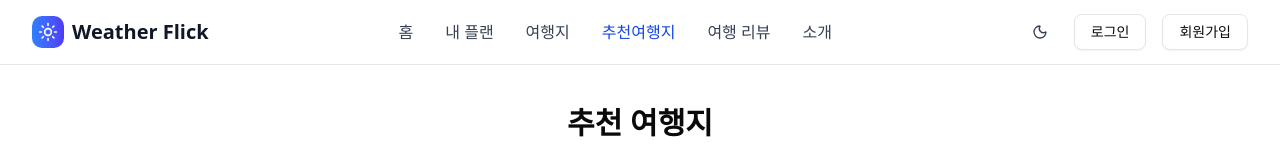
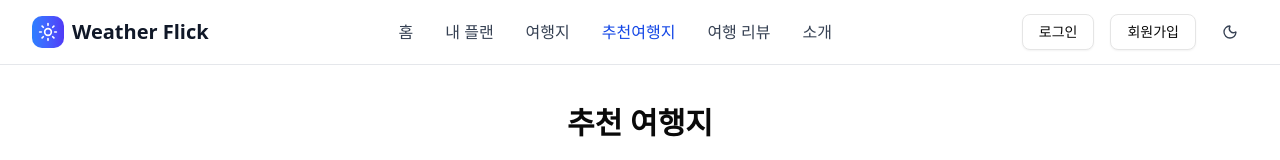
Before and after one commit to aicc6/weather-flick-front, a React (Vite) app: page /recommend in a window 1280 px wide. Shown: the top 160 px of the page. Built offline with nearby package versions, Linux system fonts and the light colour scheme; no server answers.

Commit message:
moon sun 임포트 합침

```diff
--- a/src/components/layouts/default-layout/header.jsx
+++ b/src/components/layouts/default-layout/header.jsx
@@ -6,8 +6,7 @@
  */
 import { Link } from 'react-router-dom'
 import { Button } from '@/components/ui/button'
-import { Sun } from 'lucide-react'
-import { Moon } from 'lucide-react'
+import { Sun, Moon } from 'lucide-react'
 import { useEffect, useState } from 'react'
 
 export function Header() {
@@ -95,6 +94,12 @@ export function Header() {
           </nav>
 
           <div className="flex items-center space-x-4">
+            <Button variant="outline" asChild>
+              <Link to="/login">로그인</Link>
+            </Button>
+            <Button asChild variant="outline">
+              <Link to="/sign-up">회원가입</Link>
+            </Button>
             <Button
               variant="ghost"
               size="icon"
@@ -107,12 +112,6 @@ export function Header() {
                 <Moon className="h-5 w-5 text-gray-700 dark:text-gray-200" />
               )}
             </Button>
-            <Button variant="outline" asChild>
-              <Link to="/login">로그인</Link>
-            </Button>
-            <Button asChild variant="outline">
-              <Link to="/sign-up">회원가입</Link>
-            </Button>
           </div>
         </div>
       </div>
--- a/src/components/ui/toggle.jsx
+++ b/src/components/ui/toggle.jsx
@@ -1,4 +1,3 @@
-import * as React from 'react'
 import * as TogglePrimitive from '@radix-ui/react-toggle'
 import { cva } from 'class-variance-authority'
 
```
